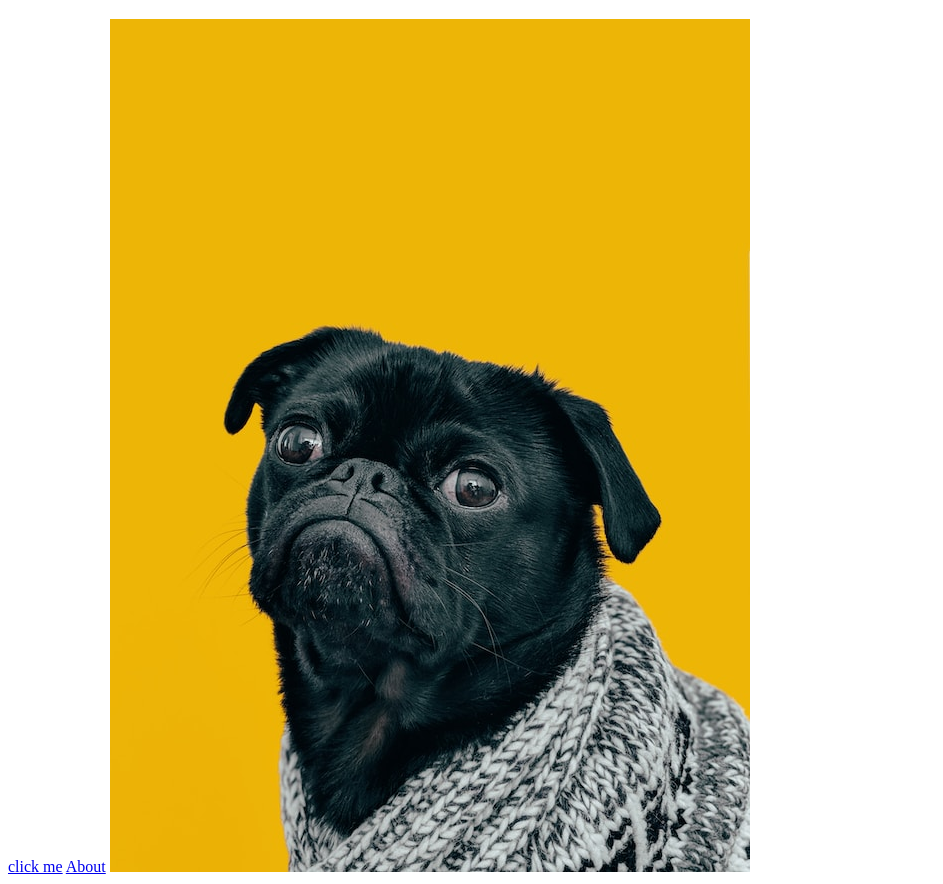
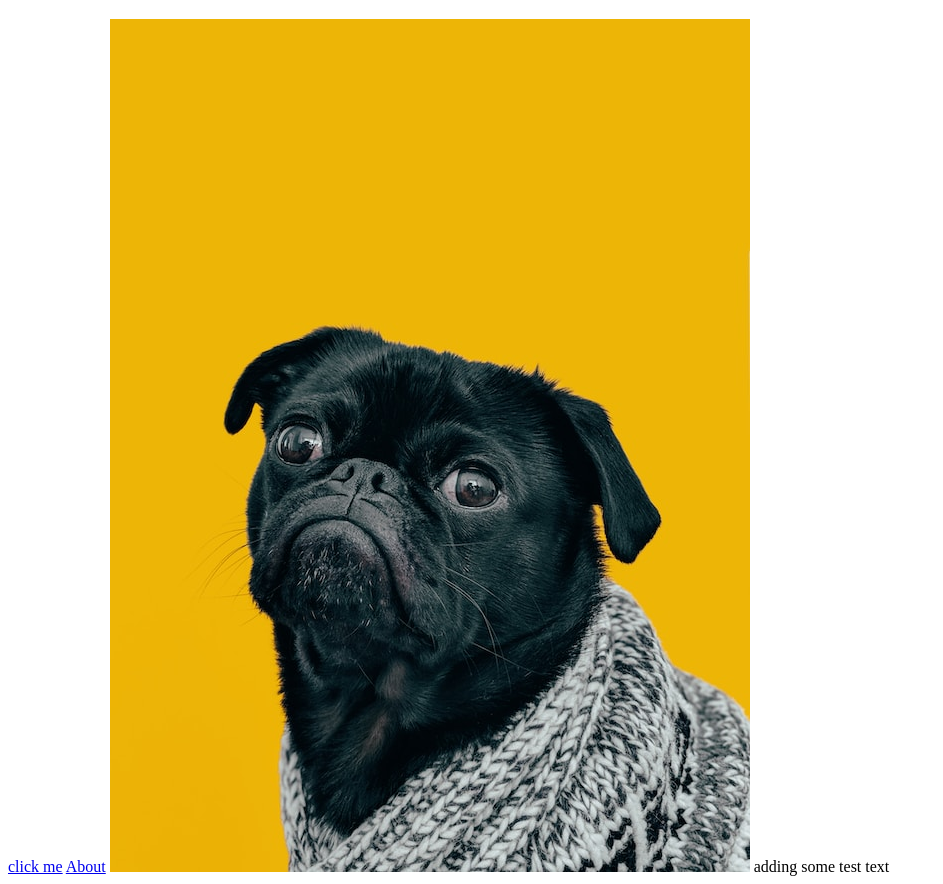
Before and after one commit to linkandzelda91/html, a plain HTML site: page index.html in a window 1280 px wide. Shown: the part 61-945 px from the top of the page, without its empty margins (0-943 px from the left). Drawn offline with Linux system fonts and the light colour scheme.

Commit message:
Add text for test commit from Vim

```diff
--- a/index.html
+++ b/index.html
@@ -14,3 +14,5 @@
 		<img src="./images/dog.jpg" alt="Dog">
 	</body>
 </html>
+
+adding some test text
```
Also changed, not shown: 1 other file.
